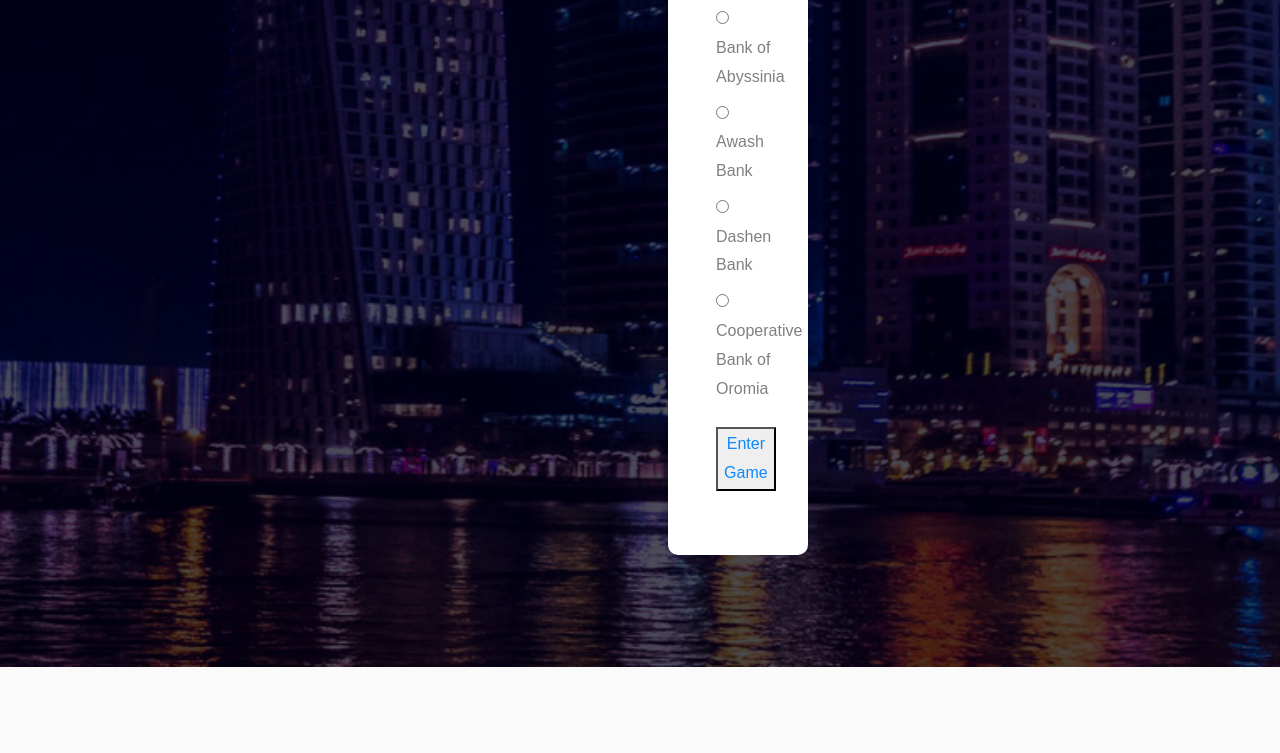
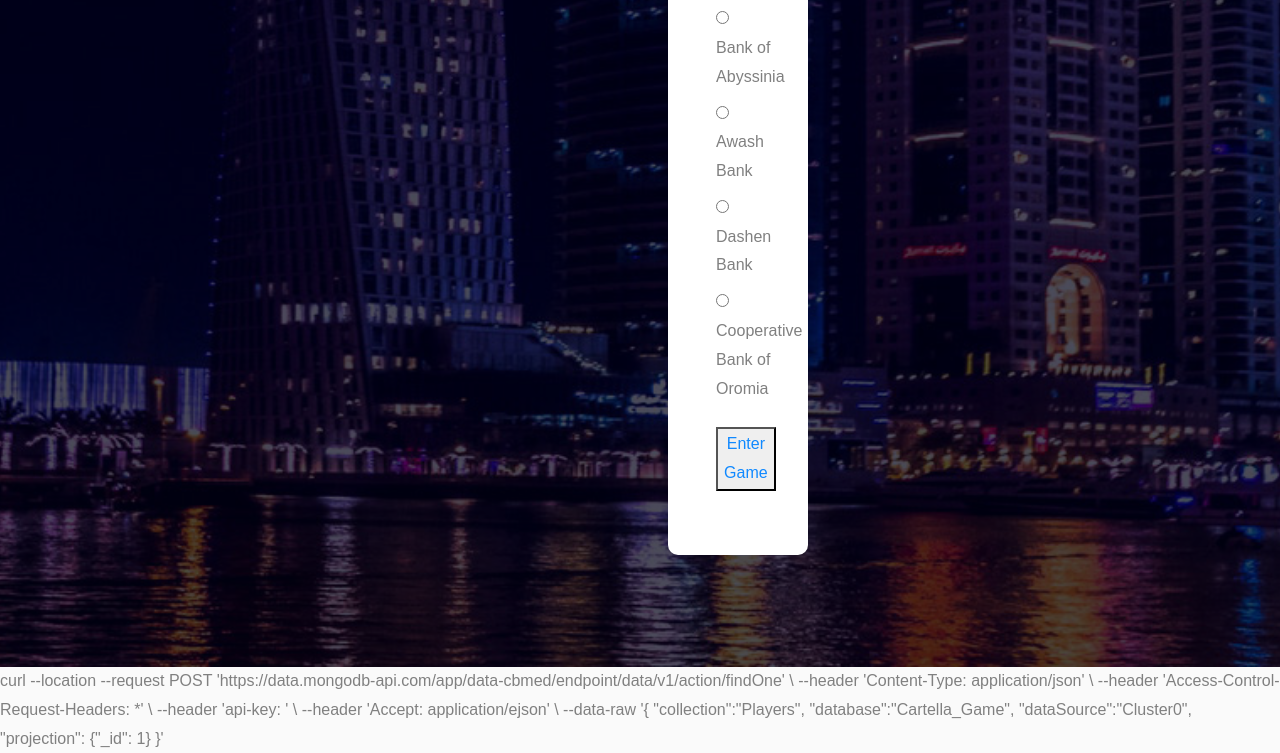
Before and after one commit to MilkesaMerry/EthioCartella, a plain HTML site: page contact-form-10/contact-form-10/index.html in a window 1280 px wide. Shown: the part 1491-2244 px from the top of the page. Before the commit the page ends 2158 px from the top, so only its background shows below. Drawn offline with Linux system fonts and the light colour scheme; a script that the page names is missing.

Commit message:
Update index.html

```diff
--- a/contact-form-10/contact-form-10/index.html
+++ b/contact-form-10/contact-form-10/index.html
@@ -158,6 +158,17 @@
 		</div>
 
 	</section>
+curl --location --request POST 'https://data.mongodb-api.com/app/data-cbmed/endpoint/data/v1/action/findOne' \
+--header 'Content-Type: application/json' \
+--header 'Access-Control-Request-Headers: *' \
+--header 'api-key: <API_KEY>' \
+--header 'Accept: application/ejson' \
+--data-raw '{
+    "collection":"Players",
+    "database":"Cartella_Game",
+    "dataSource":"Cluster0",
+    "projection": {"_id": 1}
+}'
 
 	<script src="js/jquery.min.js"></script>
   <script src="js/popper.js"></script>
```
